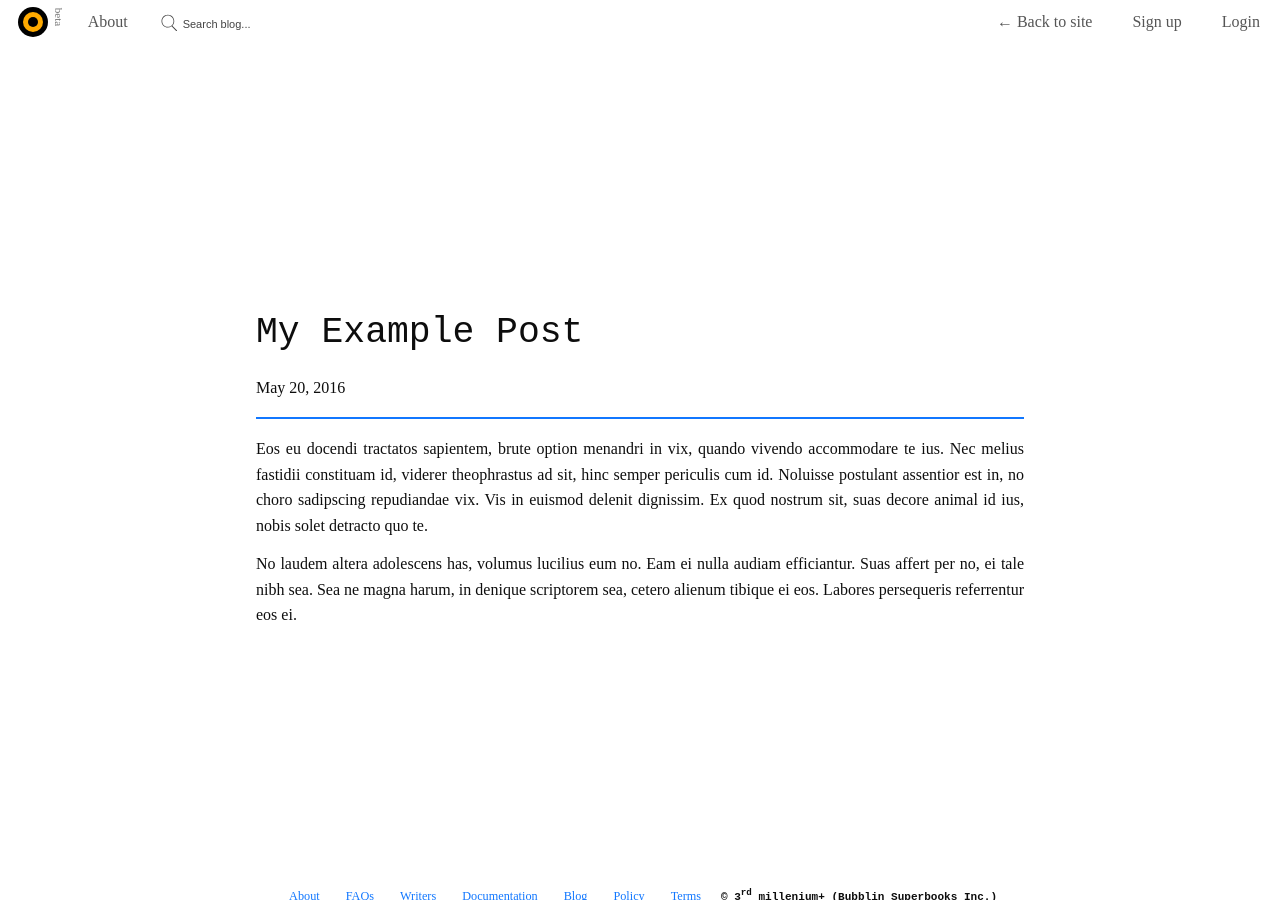
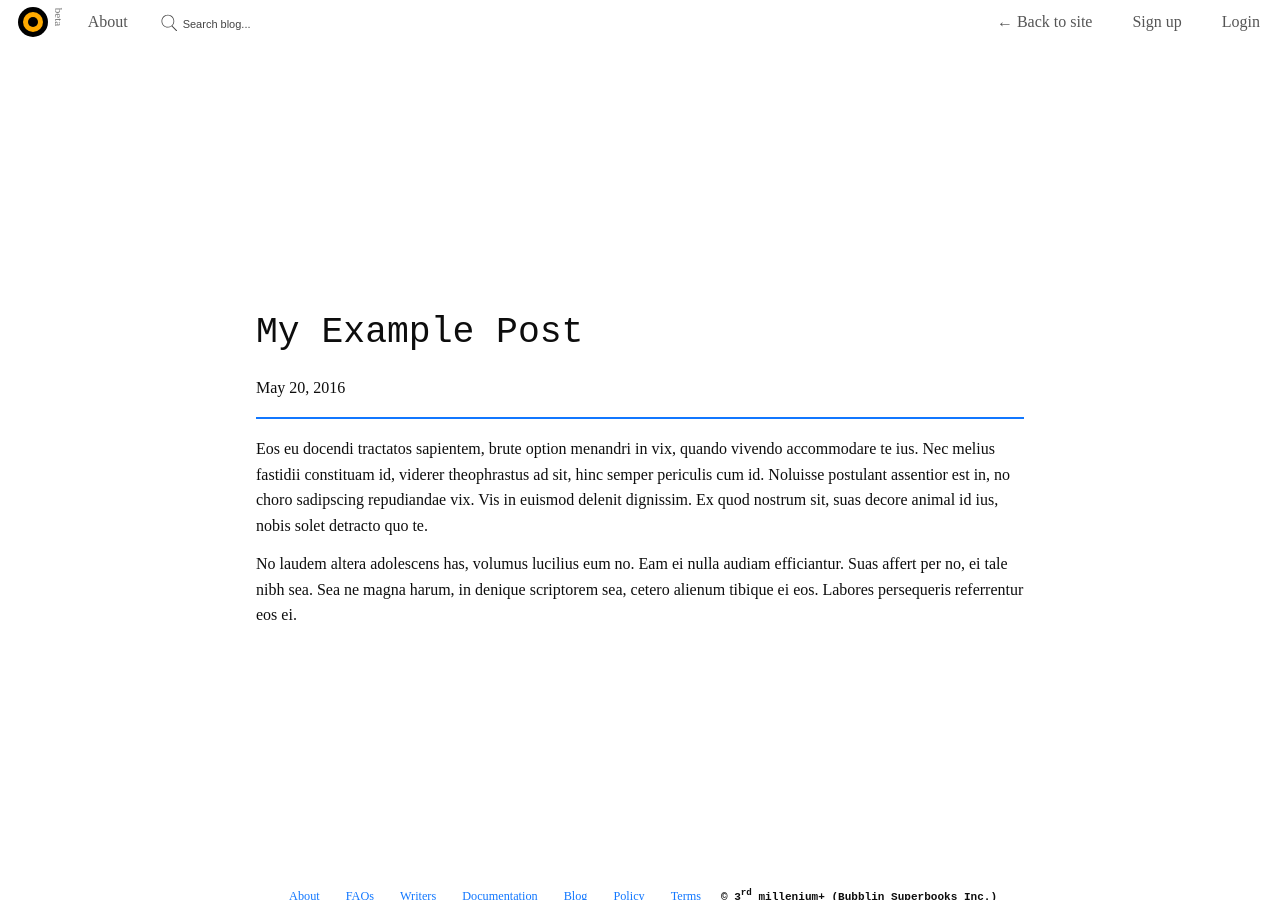
Before and after one commit to bookiza/bubblin-jekyll, a Jekyll site: the page built from _posts/2016-05-20-my-example-post.md, in a window 1280 px wide and 900 px high. Built offline with Jekyll 4.4.1, drawn with Linux system fonts in a browser that asks for light colours.

Commit message:
Fixed layout of a post/ remove justify body for ragged right edge

```diff
--- a/_layouts/post.html
+++ b/_layouts/post.html
@@ -19,7 +19,7 @@ layout: default
     </header>
     <hr>
 
-    <div class="justify" itemprop="articleBody">
+    <div itemprop="articleBody">
       {{ content }}
     </div>
 
```
Also changed, not shown: bubblin-jekyll.gemspec.
